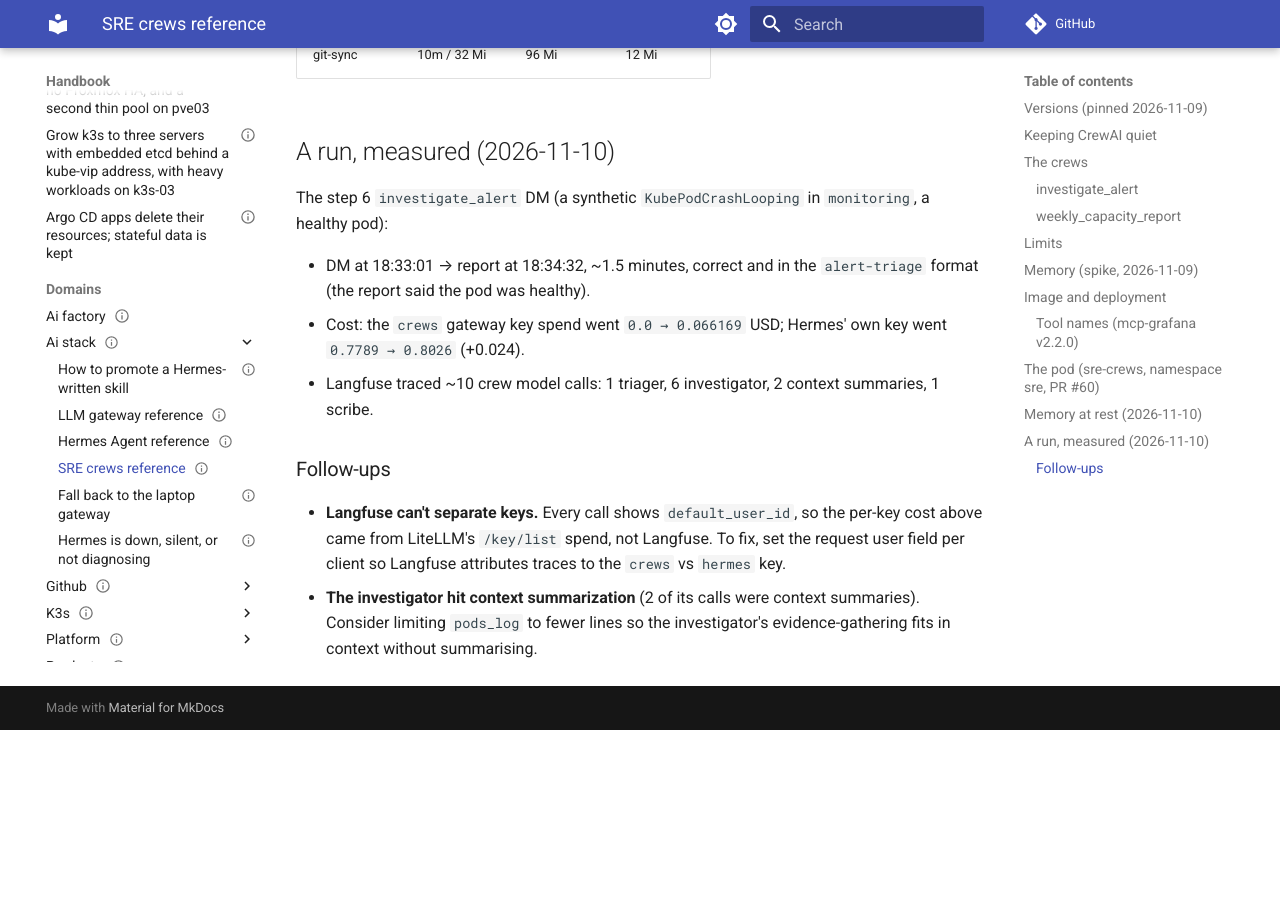
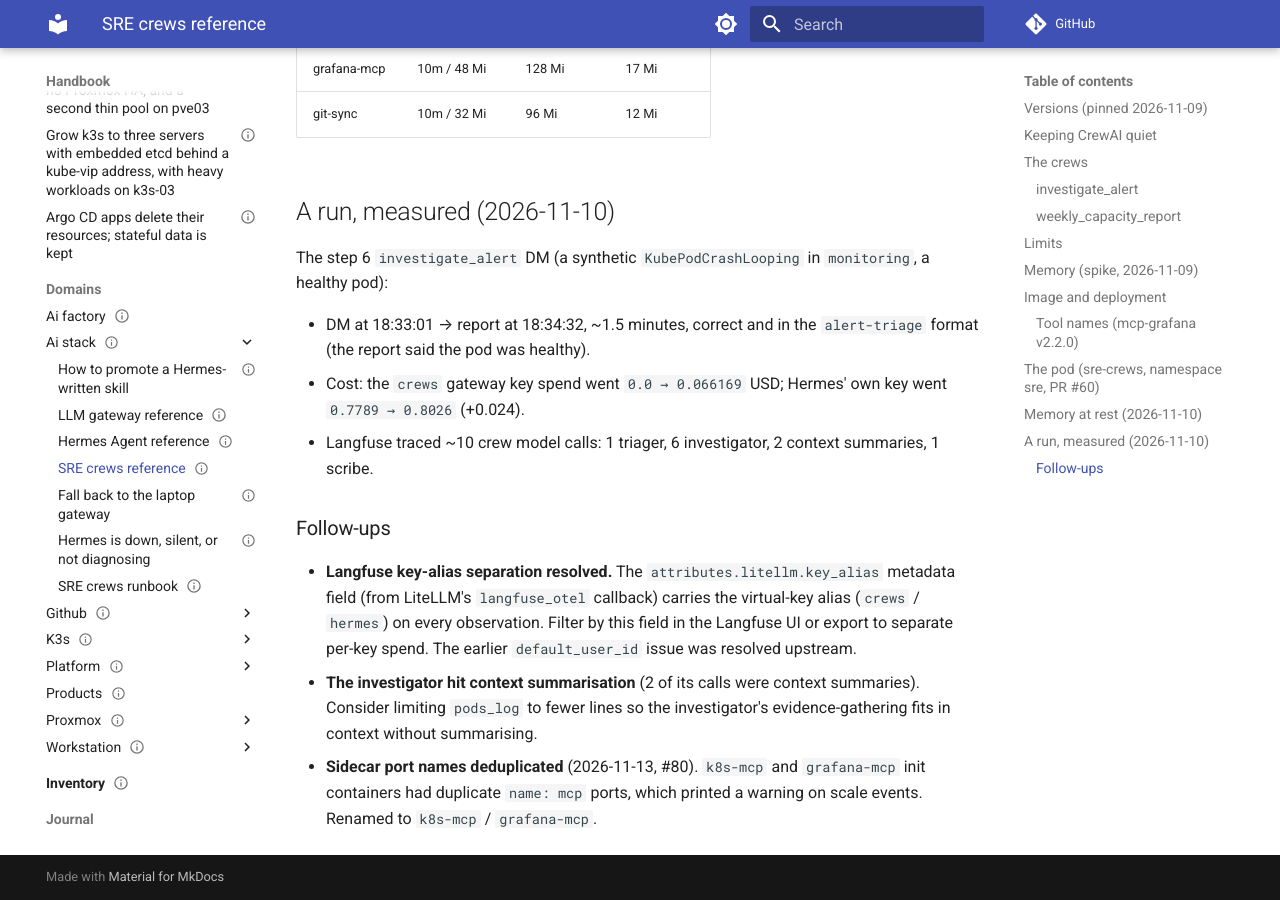
Before and after one commit to ssaav5-ai-labs/handbook, an MkDocs documentation site: the page built from docs/domains/ai-stack/reference-sre-crews.md, in a window 1280 px wide and 900 px high, scrolled down 4100 px. Built offline with MkDocs 1.6.1 and Material for MkDocs 9.7.7, drawn with Linux system fonts in a browser that asks for light colours; comment, search, counter and statistics services are not loaded; before the commit the page ends 4830 px from its top, so only the background shows below that; some of the changed text lies outside the part shown.

Commit message:
playbook 07: close step 9, draft runbook-sre-crews, update index + reference (#37)

```diff
--- a/docs/domains/ai-stack/reference-sre-crews.md
+++ b/docs/domains/ai-stack/reference-sre-crews.md
@@ -8,8 +8,8 @@ status: draft
 visibility: public
 reuse: portable
 created: 2026-11-09
-updated: 2026-11-12
-related: [index.md, reference-gateway.md, reference-hermes.md, ../../decisions/0027-crewai-crews-as-mcp-tools.md, ../../decisions/0028-agent-read-access-through-upstream-mcp-sidecars.md, ../../decisions/0029-agent-writes-only-through-an-approval-gated-mcp-server.md]
+updated: 2026-11-13
+related: [index.md, reference-gateway.md, reference-hermes.md, runbook-sre-crews.md, ../../decisions/0027-crewai-crews-as-mcp-tools.md, ../../decisions/0028-agent-read-access-through-upstream-mcp-sidecars.md, ../../decisions/0029-agent-writes-only-through-an-approval-gated-mcp-server.md]
 blog: candidate
 ---
 
@@ -56,6 +56,7 @@ Deterministic, not an agent: the tool fetches pods and 7-day peaks through a dir
 - One crew run at a time; a second concurrent call returns "busy" immediately.
 - Request timeout 60s per model call; crew max 240s.
 - The crews' gateway key budget and RPM are in `reference-gateway.md`.
+- The `crews` key `max_budget: 5.0` over 30 days — ~150 investigations per window at $0.03 each. See the [runbook](runbook-sre-crews.md) for the `/key/update` procedure.
 
 ## Memory (spike, 2026-11-09)
 
@@ -117,10 +118,6 @@ a healthy pod):
 
 ### Follow-ups
 
-- **Langfuse can't separate keys.** Every call shows `default_user_id`, so the per-key
-  cost above came from LiteLLM's `/key/list` spend, not Langfuse. To fix, set the
-  request user field per client so Langfuse attributes traces to the `crews` vs
-  `hermes` key.
-- **The investigator hit context summarization** (2 of its calls were context
-  summaries). Consider limiting `pods_log` to fewer lines so the investigator's
-  evidence-gathering fits in context without summarising.
+- **Langfuse key-alias separation resolved.** The `attributes.litellm.key_alias` metadata field (from LiteLLM's `langfuse_otel` callback) carries the virtual-key alias (`crews` / `hermes`) on every observation. Filter by this field in the Langfuse UI or export to separate per-key spend. The earlier `default_user_id` issue was resolved upstream.
+- **The investigator hit context summarisation** (2 of its calls were context summaries). Consider limiting `pods_log` to fewer lines so the investigator's evidence-gathering fits in context without summarising.
+- **Sidecar port names deduplicated** (2026-11-13, #80). `k8s-mcp` and `grafana-mcp` init containers had duplicate `name: mcp` ports, which printed a warning on scale events. Renamed to `k8s-mcp` / `grafana-mcp`.
```
Also changed, not shown: docs/domains/ai-stack/index.md (+7 -4 lines), docs/domains/ai-stack/runbook-sre-crews.md (added, +129 -0 lines), docs/journal/2026/2026-11-09-playbook-07.md (+3 -1 lines).
